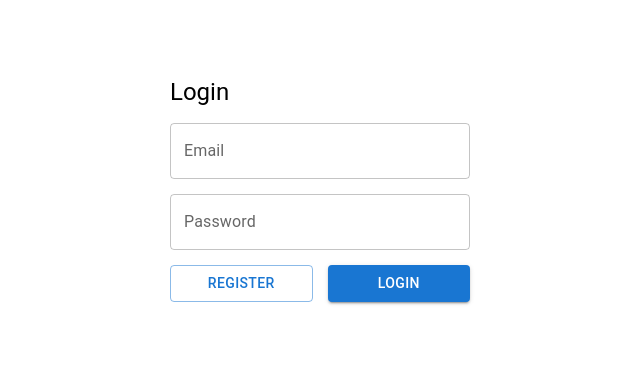
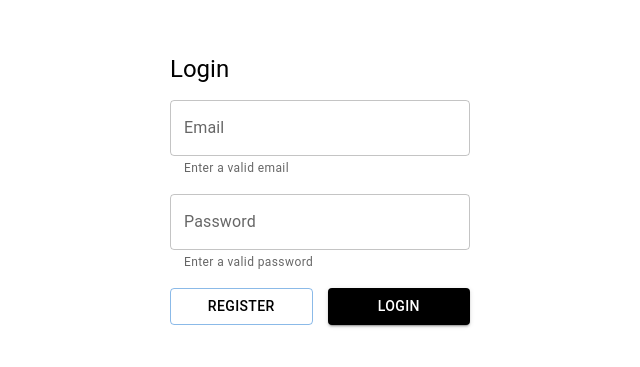
Before and after one commit to myrg15/frontend_appointment_scheduling, a React (Vite) app: page /login in a window 1280 px wide. Shown: the part 211-578 px from the top of the page, without its empty margins (320-960 px from the left). Built offline with nearby package versions, Linux system fonts and the light colour scheme.

Commit message:
feat: change style button register, login

```diff
--- a/src/pages/auth/Login.jsx
+++ b/src/pages/auth/Login.jsx
@@ -48,17 +48,20 @@ const Login = () => {
         <Typography variant="h5">Login</Typography>
 
         <TextField
-          id="outlined-basic"
+          id="email"
           label="Email"
+          type="email"
           variant="outlined"
           name="email"
+          helperText="Enter a valid email"
         />
         <TextField
-          id="outlined-basic"
+          id="password"
           label="Password"
+          type="password"
           variant="outlined"
           name="password"
-          type="password"
+          helperText="Enter a valid password"
         />
 
         <Stack direction="row" spacing="15px" justifyContent="flex-end">
@@ -67,11 +70,17 @@ const Login = () => {
             onClick={() => navigate("/register")}
             fullWidth
             variant="outlined"
+            style={{ color: "black" }}
           >
             Register
           </Button>
           {!message && (
-            <Button fullWidth type="submit" variant="contained">
+            <Button
+              fullWidth
+              type="submit"
+              variant="contained"
+              style={{ background: "black" }}
+            >
               Login
             </Button>
           )}
```
